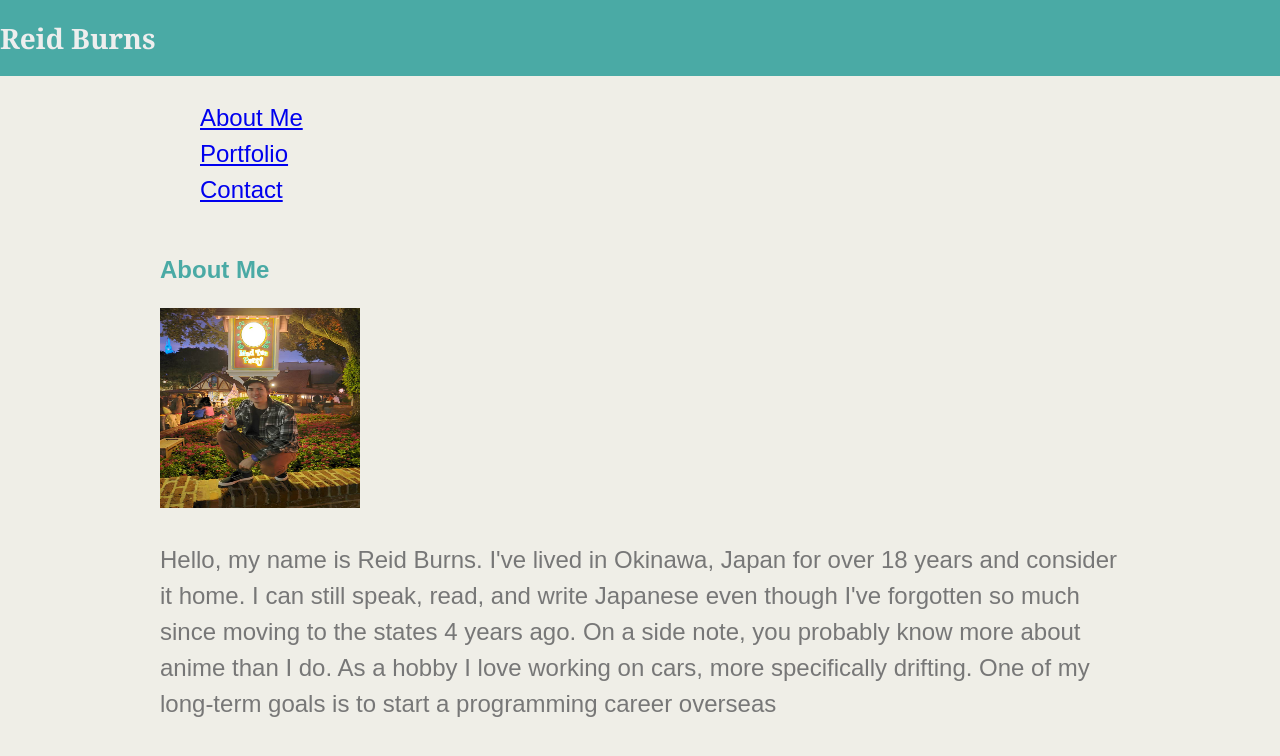
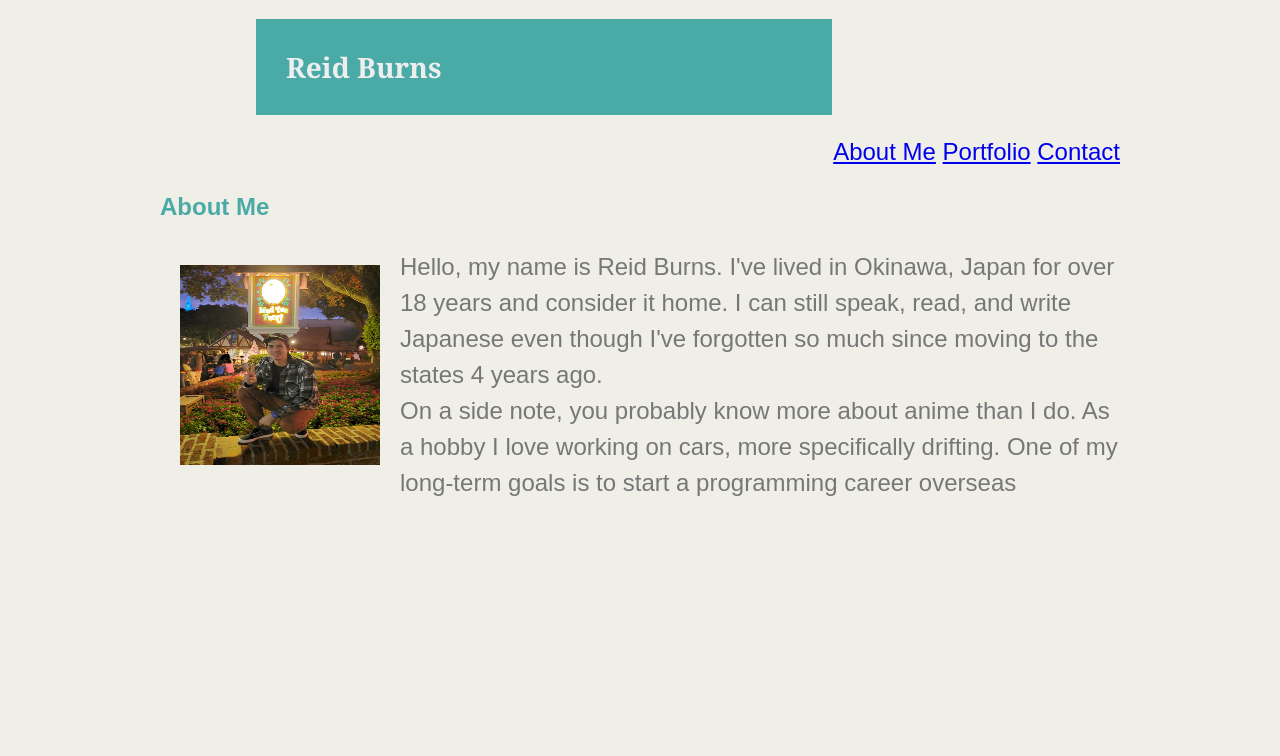
Before and after one commit to Magnanimous19/Basic-Portfolio, a plain HTML site: page index.html in a window 1280 px wide. Drawn offline with Linux system fonts and the light colour scheme; files whose address does not match are found by name.

Commit message:
Updated finer CSS for spacing

```diff
--- a/Assets/CSS/style.css
+++ b/Assets/CSS/style.css
@@ -9,17 +9,19 @@ body {
   }
 
   header {
+    border:2px #777777;
+    margin-top: 0%;
+    margin-right:30%;
+    margin-left:10%;
     background: #4aaaa5;
     font-family:'Georgia', Times, serif;
+    color:#ffffff;
   }
 
   h1 {
-    padding: 20px 0;
-    margin: 0;
-    margin-bottom: 20px;
+    padding:  30px;
     font-size: 28px;
     color: #eee;
-    text-align: left;
   }
 
   h2 {
@@ -34,11 +36,23 @@ body {
 
   #about-me,
   #contact-info,
+  #img-me,
+  #tab-header,
 
   #about-me {
-    float: left;
+    font-family: 'Arial', 'Helvetica Neue', Helvetica, sans-serif;
   }
 
   #contact-info {
     width: 30%;
   }
+
+  #img-me {
+      margin: 20px;
+      float: left;
+  }
+
+  #tab-header {
+      text-align: right;
+      margin-left: 50px;
+  }
--- a/index.html
+++ b/index.html
@@ -11,32 +11,34 @@
 
     <body>
 
+     <div class="container">
+
          <header>
              <h1>Reid Burns</h1>
-         </header>
+        </header>
 
-         <div class="container">
-
-           <!--Links to other pages-->
-           <ul style="list-style-type:none;">
-               <li><a href="index.html">About Me</a></li>
-               <li><a href="portfolio.html">Portfolio<a></li>
-               <li><a href="contact.html">Contact</a></li>
-          </ul>
+          <!--Links to other pages-->
+            <section id="tab-header">
+               <a href="index.html">About Me</a>
+               <a href="portfolio.html">Portfolio<a>
+               <a href="contact.html">Contact</a>
+            </section>
 
            <!--About me info-->
            <section id="about-me">
                 <h2>About Me</h2>
 
-               <img src="file:///C:/Users/Draco/Desktop/Web%20Dev/Homework/Basic-Portfolio/Assets/Images/me.jpg" width="200" height="200">
+                <img src="file:///C:/Users/Draco/Desktop/Web%20Dev/Homework/Basic-Portfolio/Assets/Images/me.jpg" id="img-me" width="200" height="200">
 
 
-               <p>Hello, my name is Reid Burns. I've lived in Okinawa, Japan for over 18 years and consider it home. I can still speak, read, and write Japanese even though
-                   I've forgotten so much since moving to the states 4 years ago. On a side note, you probably know more about anime than I do. As a hobby I love working on cars, more specifically drifting.
-                   One of my long-term goals is to start a programming career overseas</p>
+                <p>Hello, my name is Reid Burns. I've lived in Okinawa, Japan for over 18 years and consider it home. I can still speak, read, and write Japanese even though
+                I've forgotten so much since moving to the states 4 years ago.
+                <br>
+                 On a side note, you probably know more about anime than I do. As a hobby I love working on cars, more specifically drifting.
+                One of my long-term goals is to start a programming career overseas</p>
            </section>
 
-           </div>
+      </div>
 
      </body>
 
```
Also changed, not shown: contact.html (+8 -8 lines), portfolio.html (+12 -10 lines).
